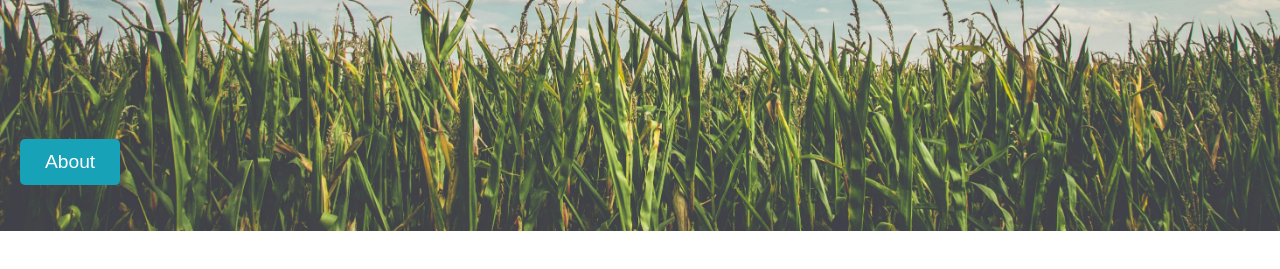
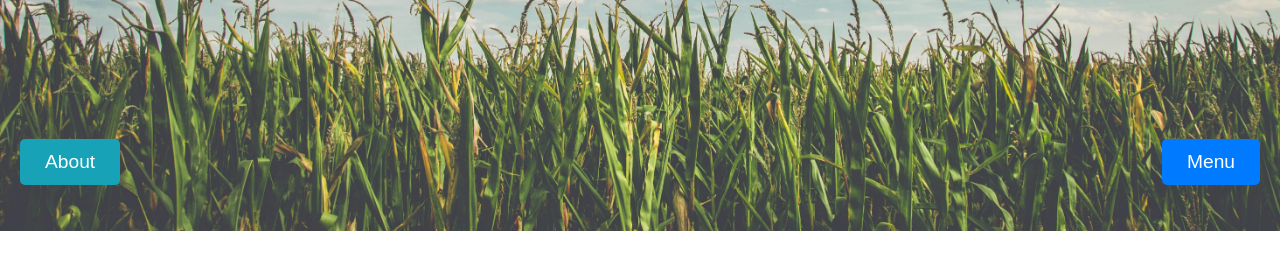
Before and after one commit to bshank69/bshank69.github.io, a plain HTML site: page index.html in a window 1280 px wide. Shown: the part 595-864 px from the top of the page. Drawn offline with Linux system fonts and the light colour scheme.

Commit message:
index.html

```diff
--- a/index.html
+++ b/index.html
@@ -93,6 +93,23 @@
         #about-button:hover {
             background-color: #138496;
         }
+
+        #menu-button {
+            padding: 12px 25px;
+            background-color: #007bff;
+            color: white;
+            font-size: 1.2rem;
+            text-decoration: none;
+            border-radius: 5px;
+            position: absolute;
+            bottom: 20px;
+            right: 20px;
+            transition: background-color 0.3s ease;
+        }
+
+        #menu-button:hover {
+            background-color: #0056b3;
+        }
     </style>
 </head>
 <body>
@@ -115,6 +132,9 @@
     <!-- About Button at the bottom left -->
     <a href="about.html" id="about-button">About</a>
 
+    <!-- Menu Button at the bottom right -->
+    <a href="menu.html" id="menu-button">Menu</a>
+
     <script>
         document.getElementById("surprise-btn").addEventListener("click", function() {
             // Array of the pages to randomly choose from
```
